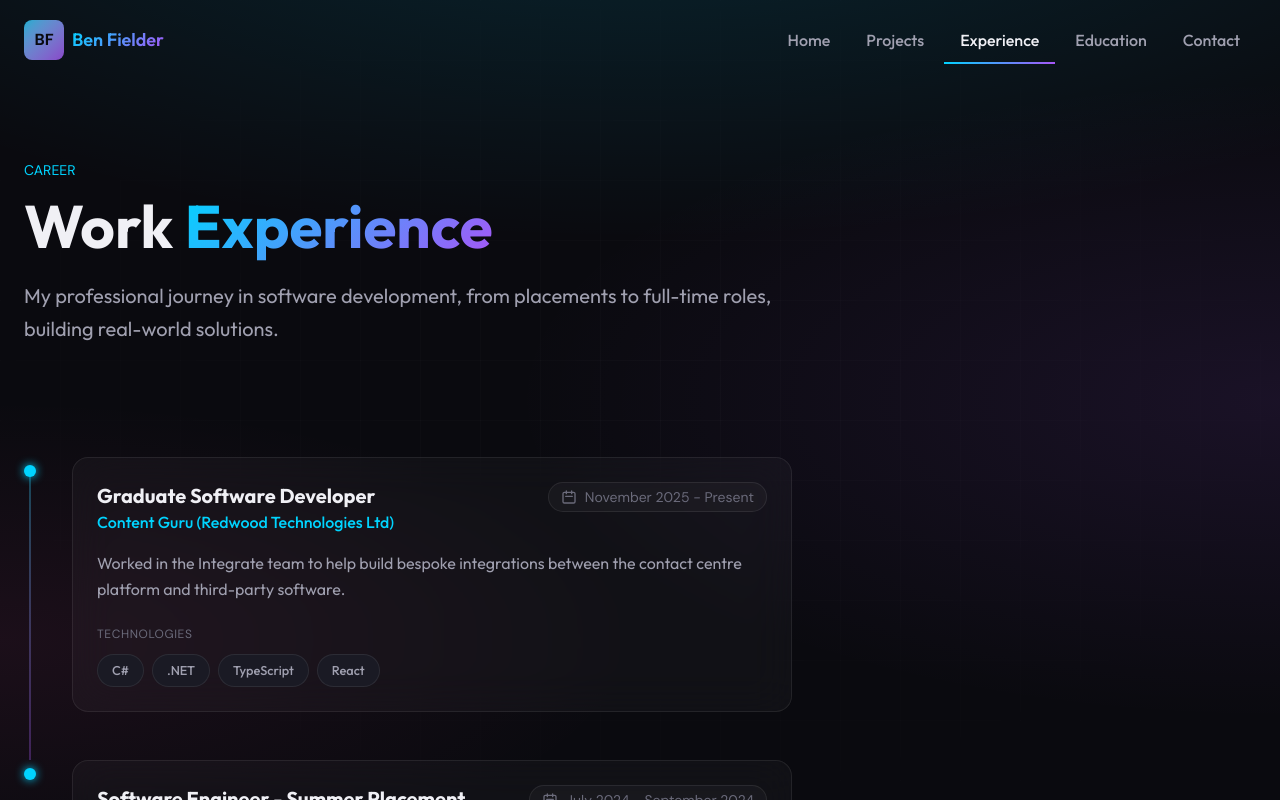
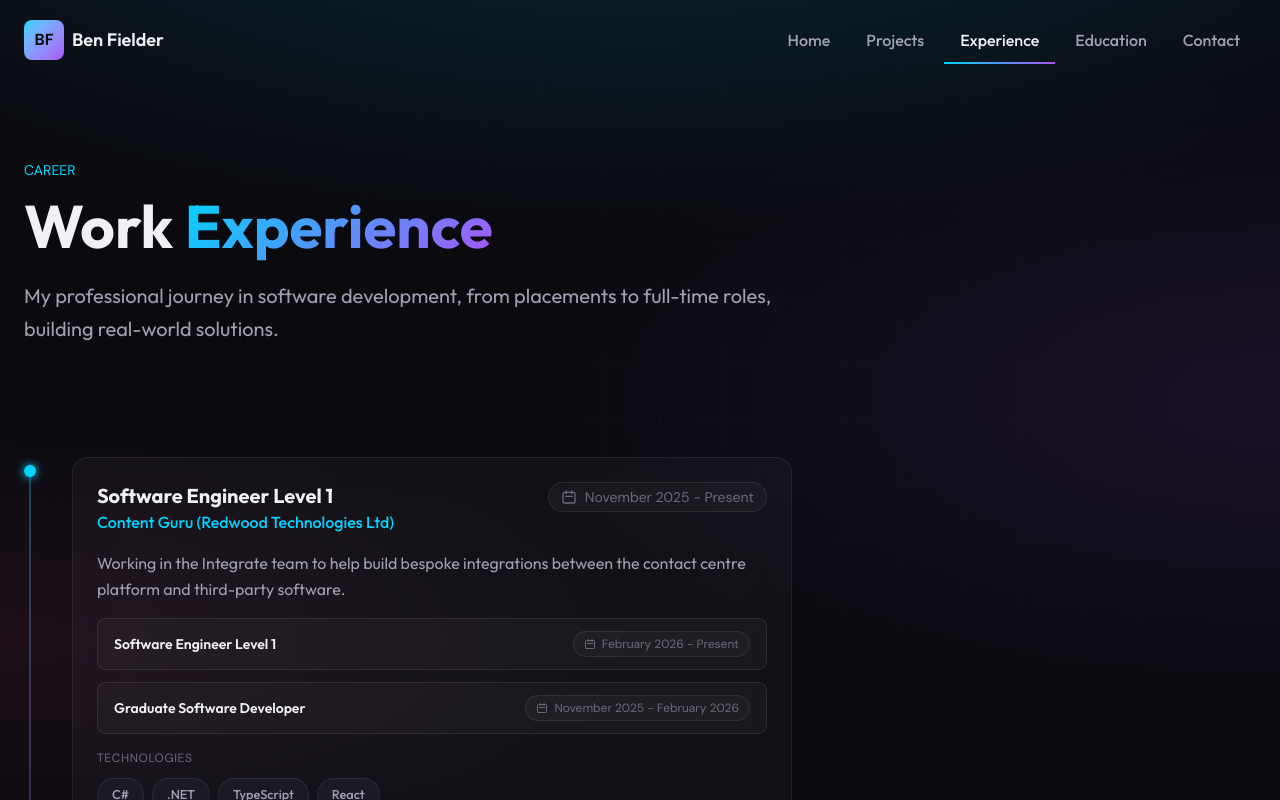
Before and after one commit to BenFielder1/portfolio, a Next.js app: page /experience in a window 1280 px wide. Shown: the top 800 px of the page. Built offline with nearby package versions, Linux system fonts and the light colour scheme.

Commit message:
update experience

```diff
--- a/src/app/experience/page.tsx
+++ b/src/app/experience/page.tsx
@@ -31,10 +31,11 @@ export default function ExperiencePage() {
                             <ExperienceItem
                                 key={item.id}
                                 company={item.company}
+                                date={item.date}
                                 position={item.position}
-                                date={item.date}
                                 description={item.description}
                                 technologies={item.technologies}
+                                roles={item.roles}
                                 isLast={index === experience.length - 1}
                             />
                         ))}
--- a/src/app/page.tsx
+++ b/src/app/page.tsx
@@ -33,7 +33,7 @@ export default function Home() {
                                     <span className="relative flex h-2 w-2">
                                         <span className="relative inline-flex rounded-full h-2 w-2 bg-[var(--accent-cyan)]"></span>
                                     </span>
-                                    Software Developer @ Content Guru
+                                    Software Engineer @ Content Guru
                                 </span>
                             </div>
 
@@ -44,14 +44,13 @@ export default function Home() {
                                     <span className="text-gradient">Ben Fielder</span>
                                 </h1>
                                 <h2 className="animate-in opacity-0 animate-delay-2 text-2xl md:text-3xl text-[var(--text-secondary)] font-medium">
-                                    {/* Software Engineer crafting{" "} */}
                                     <span className="text-gradient-secondary">Software Engineer</span>
                                 </h2>
                             </div>
 
                             {/* Description */}
                             <p className="animate-in opacity-0 animate-delay-3 text-lg text-[var(--text-secondary)] max-w-xl leading-relaxed">
-                                Graduate Software Developer at Content Guru, passionate about building
+                                Software Engineer at Content Guru, passionate about building
                                 innovative software solutions. From full stack web applications to game development,
                                 I love exploring the boundaries of technology.
                             </p>
--- a/src/components/ExperienceItem.tsx
+++ b/src/components/ExperienceItem.tsx
@@ -1,18 +1,23 @@
+import PromotionCard from "@/components/PromotionCard";
+import { Role } from "@/data/experience";
+
 interface ExperienceItemProps {
     company: string;
-    position: string;
     date: string;
-    description: string;
-    technologies: string[];
+    position?: string;
+    description?: string;
+    technologies?: string[];
+    roles?: Role[];
     isLast?: boolean;
 }
 
 export default function ExperienceItem({
     company,
+    date,
     position,
-    date,
     description,
     technologies,
+    roles,
     isLast = false,
 }: ExperienceItemProps) {
     return (
@@ -31,7 +36,7 @@ export default function ExperienceItem({
                 <div className="flex flex-col sm:flex-row sm:items-start sm:justify-between gap-2 mb-4">
                     <div>
                         <h3 className="text-xl font-bold group-hover:text-gradient transition-all duration-300">
-                            {position}
+                            {roles ? roles[0].position : position}
                         </h3>
                         <p className="text-[var(--accent-cyan)] font-medium">
                             {company}
@@ -45,18 +50,31 @@ export default function ExperienceItem({
                     </span>
                 </div>
 
-                {/* Description */}
-                <p className="text-[var(--text-secondary)] leading-relaxed mb-6">
-                    {description}
-                </p>
+                <div className="mt-2">
+                    <p className="text-[var(--text-secondary)] leading-relaxed mb-4">
+                        {description}
+                    </p>
+                </div>
 
-                {/* Technologies */}
-                <div>
+                {/* Roles (multiple promotions) */}
+                {roles && (
+                    <div className="mt-4">
+                        {roles.map((role, index) => (
+                            <PromotionCard
+                                key={role.position}
+                                position={role.position}
+                                date={role.date}
+                            />
+                        ))}
+                    </div>
+                )}
+
+                <div className="mt-4">
                     <h4 className="text-xs uppercase tracking-wider text-[var(--text-muted)] mb-3 font-mono">
                         Technologies
                     </h4>
                     <div className="flex flex-wrap gap-2">
-                        {technologies.map((tech) => (
+                        {technologies?.map((tech) => (
                             <span key={tech} className="tech-badge">
                                 {tech}
                             </span>
--- a/src/components/Footer.tsx
+++ b/src/components/Footer.tsx
@@ -44,7 +44,7 @@ export default function Footer() {
                                 <span className="relative font-mono font-bold text-[var(--bg-primary)]">BF</span>
                             </span>
                             <span className="font-semibold text-lg">
-                                <span className="text-gradient">Ben Fielder</span>
+                                Ben Fielder
                             </span>
                         </Link>
                         <p className="text-[var(--text-secondary)] text-sm leading-relaxed max-w-xs">
--- a/src/components/Navbar.tsx
+++ b/src/components/Navbar.tsx
@@ -42,11 +42,11 @@ export default function Navbar() {
                 {/* Logo */}
                 <Link href="/" className="group flex items-center gap-2">
                     <span className="relative flex h-10 w-10 items-center justify-center">
-                        <span className="absolute inset-0 rounded-lg bg-gradient-to-br from-[var(--accent-cyan)] to-[var(--accent-purple)] opacity-80 group-hover:opacity-100 transition-opacity" />
+                        <span className="absolute inset-0 rounded-lg bg-gradient-to-br from-[var(--accent-cyan)] to-[var(--accent-purple)] opacity-100" />
                         <span className="relative font-mono font-bold text-[var(--bg-primary)]">BF</span>
                     </span>
                     <span className="font-semibold text-lg hidden sm:block">
-                        <span className="text-gradient">Ben Fielder</span>
+                        Ben Fielder
                     </span>
                 </Link>
 
--- /dev/null
+++ b/src/components/PromotionCard.tsx
@@ -0,0 +1,26 @@
+interface PromotionCardProps {
+    position: string;
+    date: string;
+}
+
+export default function PromotionCard({
+    position,
+    date,
+}: PromotionCardProps) {
+    return (
+        <div className="relative">
+            {/* Role card */}
+            <div className="rounded-lg border border-[var(--glass-border)] bg-[var(--glass-bg)] px-4 py-3 mb-3 flex flex-col sm:flex-row sm:items-center sm:justify-between gap-2">
+                <h4 className="text-sm font-semibold text-[var(--text-primary)]">
+                    {position}
+                </h4>
+                <span className="inline-flex items-center gap-1.5 px-2.5 py-1 rounded-full bg-[var(--glass-bg)] border border-[var(--glass-border)] text-xs font-mono text-[var(--text-muted)] whitespace-nowrap">
+                    <svg className="w-3 h-3" fill="none" viewBox="0 0 24 24" stroke="currentColor">
+                        <path strokeLinecap="round" strokeLinejoin="round" strokeWidth={2} d="M8 7V3m8 4V3m-9 8h10M5 21h14a2 2 0 002-2V7a2 2 0 00-2-2H5a2 2 0 00-2 2v12a2 2 0 002 2z" />
+                    </svg>
+                    {date}
+                </span>
+            </div>
+        </div>
+    );
+}
--- a/src/data/experience.ts
+++ b/src/data/experience.ts
@@ -1,3 +1,8 @@
+export interface Role {
+    position: string;
+    date: string;
+}
+
 export interface Experience {
     id: string;
     company: string;
@@ -5,25 +10,28 @@ export interface Experience {
     date: string;
     description: string;
     technologies: string[];
+    roles?: Role[];
 }
 
 export const experience: Experience[] = [
     {
         id: "exp-1",
         company: "Content Guru (Redwood Technologies Ltd)",
-        position: "Graduate Software Developer",
+        position: "Software Engineer Level 1",
         date: "November 2025 - Present",
-        description: "Worked in the Integrate team to help build bespoke integrations between the contact centre platform and third-party software.",
+        description: "Working in the Integrate team to help build bespoke integrations between the contact centre platform and third-party software.",
         technologies: ["C#", ".NET", "TypeScript", "React"],
+        roles: [
+            {
+                position: "Software Engineer Level 1",
+                date: "February 2026 - Present",
+            },
+            {
+                position: "Graduate Software Developer",
+                date: "November 2025 - February 2026",
+            },
+        ],
     },
-    // {
-    //     id: "exp-1",
-    //     company: "Outlier and DataAnnotation",
-    //     position: "AI Model Tester/Trainer - Contractor",
-    //     date: "November 2024 - Present",
-    //     description: "Worked on several projects to help test and train AI models. Primarily worked on helping them to become better at providing code to prompts.",
-    //     technologies: ["AI", "Software Development", "Prompt Engineering", "Testing"],
-    // },
     {
         id: "exp-2",
         company: "Renishaw plc",
```
